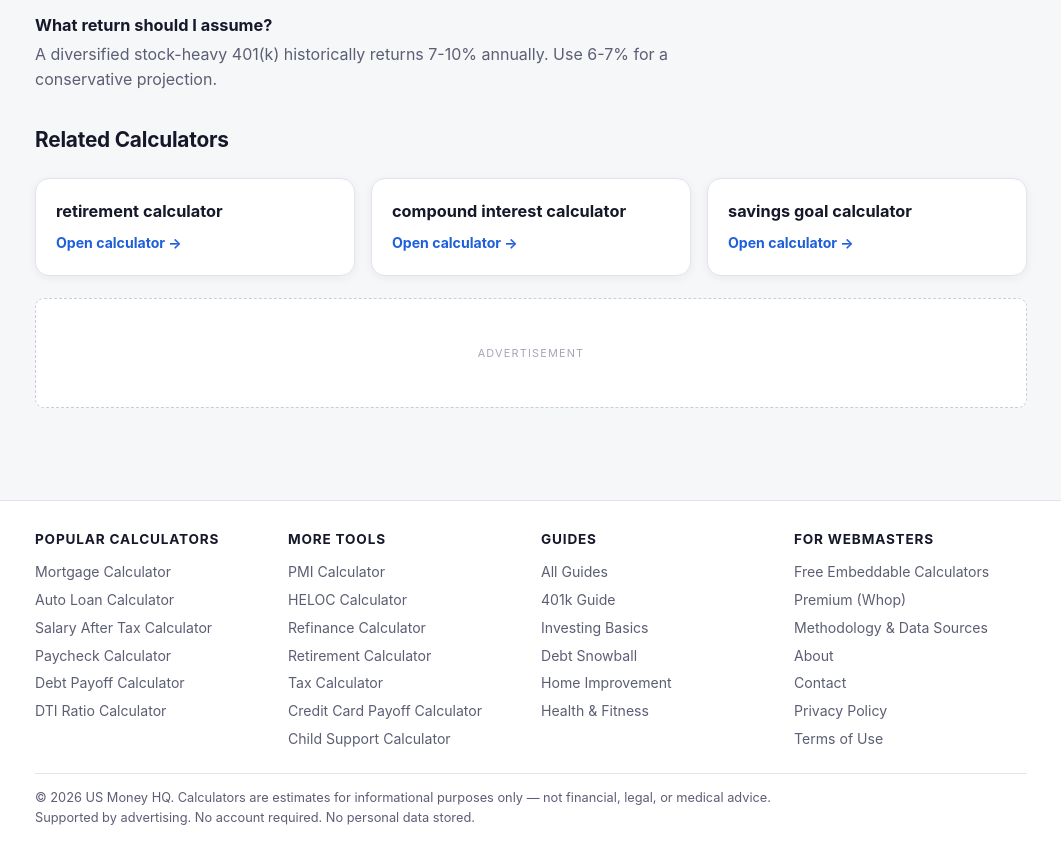
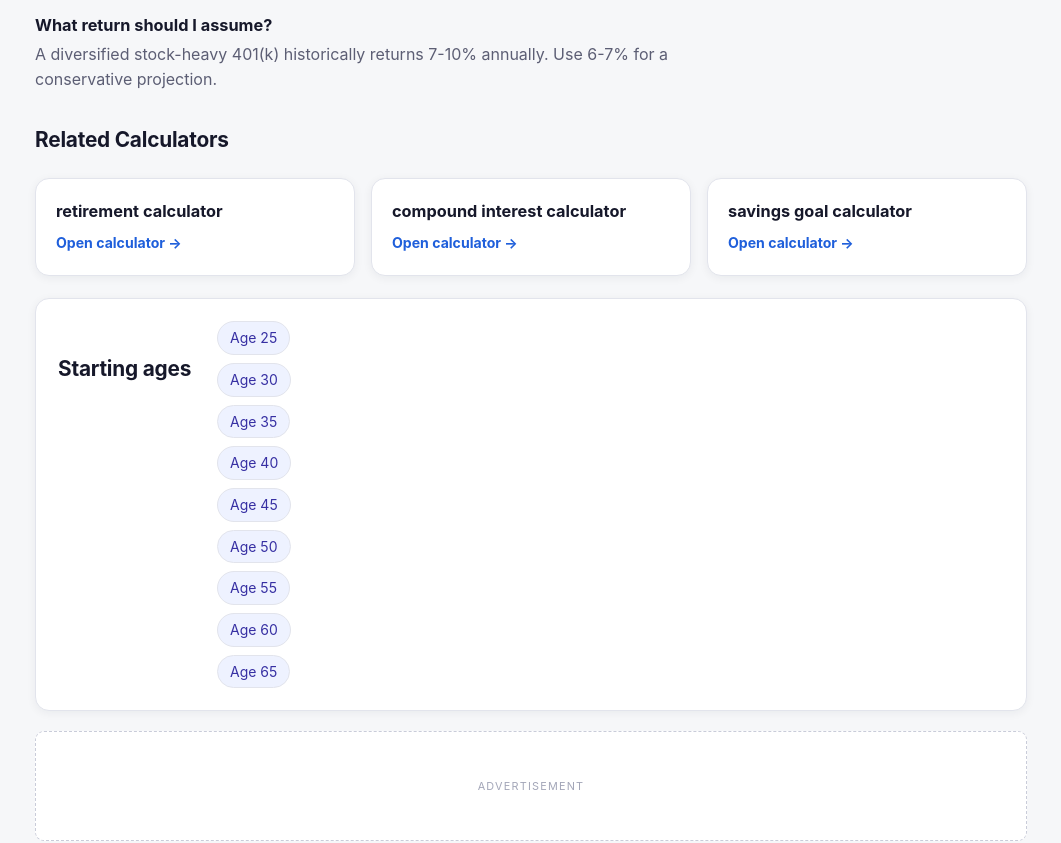
Before and after one commit to yasir23/usmoneyhq, a Next.js app: page /401k-calculator in a window 1280 px wide. Shown: the part 1212-2055 px from the top of the page, without its empty margins (109-1170 px from the left). Built offline with nearby package versions, Linux system fonts and the light colour scheme.

Commit message:
AGE ENGINE: 401k + retirement by starting age (9 ages, '401k at 30' cluster) = 18 new pages + starting-ages link cloud + sitemap

```diff
--- a/components/ToolPageShell.tsx
+++ b/components/ToolPageShell.tsx
@@ -4,7 +4,7 @@ import AdSlot from "./AdSlot";
 import ToolClient from "./ToolClient";
 import { getTool, SITE_URL, SITE_NAME, TOOLS } from "../lib/tools";
 import { getState, getComparisonPair, STATES, STATE_AWARE_TOOLS, type StateData } from "../lib/states";
-import { AMOUNT_TOOLS, allowedAmounts, fmtAmount, amountFromSlug } from "../lib/amounts";
+import { AMOUNT_TOOLS, allowedAmounts, allowedAges, AGE_TOOLS, ageFromSlug, fmtAmount, amountFromSlug } from "../lib/amounts";
 import { getMetro, type Metro } from "../lib/metros";
 
 /**
@@ -15,7 +15,7 @@ import { getMetro, type Metro } from "../lib/metros";
  * a side-by-side comparison; amountSlug renders a salary-amount scenario page
  * (programmatic SEO — real computed numbers per variant).
  */
-export default function ToolPageShell({ slug, stateSlug, amountSlug, metroSlug }: { slug: string; stateSlug?: string; amountSlug?: string; metroSlug?: string }) {
+export default function ToolPageShell({ slug, stateSlug, amountSlug, metroSlug, ageSlug }: { slug: string; stateSlug?: string; amountSlug?: string; metroSlug?: string; ageSlug?: string }) {
   const tool = getTool(slug);
   const pair: [StateData, StateData] | null = stateSlug && stateSlug.includes("-vs-") ? getComparisonPair(stateSlug) : null;
   const state: StateData | undefined = stateSlug && !pair ? getState(stateSlug) : undefined;
@@ -23,6 +23,9 @@ export default function ToolPageShell({ slug, stateSlug, amountSlug, metroSlug }
   const amount: number | undefined = amountSlug ? amountFromSlug(amountSlug) : undefined;
   const amtTool = AMOUNT_TOOLS[slug];
   const validAmount = amount !== undefined && !isNaN(amount) && amtTool && (allowedAmounts(slug) || []).includes(amount);
+  const age: number | undefined = ageSlug ? ageFromSlug(ageSlug) : undefined;
+  const ageTool = AGE_TOOLS[slug];
+  const validAge = age !== undefined && !isNaN(age) && ageTool && (allowedAges(slug) || []).includes(age);
 
   // state variants only allowed for state-aware tools
   if (stateSlug && !STATE_AWARE_TOOLS.includes(slug)) {
@@ -30,6 +33,10 @@ export default function ToolPageShell({ slug, stateSlug, amountSlug, metroSlug }
   }
   // amount variants only allowed for tools with an amount config + known amount
   if (amountSlug && !validAmount) {
+    return <NotFoundShell />;
+  }
+  // age variants only allowed for age-config tools with a known age
+  if (ageSlug && !validAge) {
     return <NotFoundShell />;
   }
   // metro variants only allowed for state-aware tools
@@ -45,6 +52,8 @@ export default function ToolPageShell({ slug, stateSlug, amountSlug, metroSlug }
     ? `${SITE_URL}/${tool.slug}/${pair[0].slug}-vs-${pair[1].slug}`
     : metro
     ? `${SITE_URL}/${tool.slug}/${metro.slug}`
+    : age
+    ? `${SITE_URL}/${tool.slug}/${ageSlug}`
     : state
     ? amount
       ? `${SITE_URL}/${tool.slug}/${amountSlug}/${state.slug}`
@@ -57,6 +66,8 @@ export default function ToolPageShell({ slug, stateSlug, amountSlug, metroSlug }
     ? `${pair[0].name} vs ${pair[1].name} ${tool.shortTitle.replace(" Calculator", "")} Calculator 2026 | US Money HQ`
     : metro
     ? `${metro.name}, ${state?.name || ""} ${tool.shortTitle.replace(" Calculator", "")} Calculator 2026 | US Money HQ`
+    : age
+    ? `${tool.shortTitle} at Age ${age}: Projected Retirement (2026) | US Money HQ`
     : state && amount
     ? `${state.name} Take-Home on a ${fmtAmount(amount)} Salary (2026) | US Money HQ`
     : state
@@ -72,6 +83,8 @@ export default function ToolPageShell({ slug, stateSlug, amountSlug, metroSlug }
     ? `Compare ${pair[0].name} vs ${pair[1].name} ${tool.shortTitle.toLowerCase()} 2026: income tax, property tax, sales tax, and take-home math side by side.`
     : metro
     ? `${tool.description} Real numbers for ${metro.name}, ${state?.name || ""}.`
+    : age
+    ? `${tool.shortTitle} started at age ${age}: projected balance at ${ageTool?.retirementAge || 65} with contributions and employer match.`
     : state && amount
     ? `${fmtAmount(amount)} salary in ${state.name} after federal and state taxes in 2026. ${state.incomeTaxNote}.`
     : state
@@ -121,12 +134,14 @@ export default function ToolPageShell({ slug, stateSlug, amountSlug, metroSlug }
   const initialValues: Record<string, string | number> | undefined =
     state && amount ? { [amtTool?.field || "salary"]: amount, state: state.abbr }
     : amount ? { [amtTool?.field || "salary"]: amount }
+    : age ? { [ageTool?.field || "years"]: Math.max(1, (ageTool?.retirementAge || 65) - age) }
     : state ? { state: state.abbr }
     : metro ? { state: getState(metro.stateSlug)?.abbr || "" }
     : pair ? { state: pair[0].abbr }
     : undefined;
 
   const amountLinks = amtTool ? (allowedAmounts(slug) || []) : [];
+  const ageLinks = ageTool ? (allowedAges(slug) || []) : [];
 
   return (
     <>
@@ -150,12 +165,13 @@ export default function ToolPageShell({ slug, stateSlug, amountSlug, metroSlug }
           <Link href={`/${tool.slug}`}>{tool.shortTitle}</Link>
           {pair && (<><span aria-hidden="true">›</span><span>{pair[0].name} vs {pair[1].name}</span></>)}
           {metro && (<><span aria-hidden="true">›</span><span>{metro.name}</span></>)}
+          {age && (<><span aria-hidden="true">›</span><span>Age {age}</span></>)}
           {amount && !state && (<><span aria-hidden="true">›</span><span>{fmtAmount(amount)}</span></>)}
           {state && !pair && !amount && !metro && (<><span aria-hidden="true">›</span><span>{state.name}</span></>)}
           {amount && state && (<><span aria-hidden="true">›</span><Link href={`/${tool.slug}/${amountSlug}`}>{fmtAmount(amount)}</Link><span aria-hidden="true">›</span><span>{state.name}</span></>)}
         </nav>
 
-        <h1>{pair ? `${pair[0].name} vs ${pair[1].name}: ${tool.h1}` : metro ? `${metro.name}, ${state?.name || ""}: ${tool.h1}` : state && amount ? `${fmtAmount(amount)} Salary in ${state.name}: ${tool.h1}` : amount ? (amountKind === "income" ? `How Much House on ${fmtAmount(amount)}?` : amountKind === "price" ? `${fmtAmount(amount)} Home: ${tool.h1}` : `${fmtAmount(amount)} Salary: ${tool.h1}`) : state ? `${state.name} ${tool.h1}` : tool.h1}</h1>
+        <h1>{pair ? `${pair[0].name} vs ${pair[1].name}: ${tool.h1}` : metro ? `${metro.name}, ${state?.name || ""}: ${tool.h1}` : age ? `${tool.shortTitle} at ${age}: ${tool.h1}` : state && amount ? `${fmtAmount(amount)} Salary in ${state.name}: ${tool.h1}` : amount ? (amountKind === "income" ? `How Much House on ${fmtAmount(amount)}?` : amountKind === "price" ? `${fmtAmount(amount)} Home: ${tool.h1}` : `${fmtAmount(amount)} Salary: ${tool.h1}`) : state ? `${state.name} ${tool.h1}` : tool.h1}</h1>
         <p className="sub">{tool.sub}</p>
 
         <AdSlot id={`${tool.slug}-${pair ? "compare" : state?.slug || "top"}`} />
@@ -198,6 +214,17 @@ export default function ToolPageShell({ slug, stateSlug, amountSlug, metroSlug }
             <div className="link-cloud">
               {amountLinks.map((a) => (
                 <Link key={a} href={`/${tool.slug}/${a}`} className="state-link">{fmtAmount(a)}</Link>
+              ))}
+            </div>
+          </div>
+        )}
+
+        {ageLinks.length > 0 && !pair && (
+          <div className="state-links card">
+            <h2>Starting ages</h2>
+            <div className="link-cloud">
+              {ageLinks.map((a) => (
+                <Link key={a} href={`/${tool.slug}/${a}`} className="state-link">Age {a}</Link>
               ))}
             </div>
           </div>
--- a/lib/amounts.ts
+++ b/lib/amounts.ts
@@ -25,6 +25,25 @@ export function allowedAmounts(slug: string): number[] | undefined {
   return undefined;
 }
 
+// Age-based scenario pages ("401k at 30") — prefill the years field from a
+// retirement-age assumption.
+export const AGES = [25, 30, 35, 40, 45, 50, 55, 60, 65];
+
+export const AGE_TOOLS: Record<string, { field: string; retirementAge: number }> = {
+  "401k-calculator": { field: "years", retirementAge: 65 },
+  "retirement-calculator": { field: "years", retirementAge: 65 },
+};
+
+export function allowedAges(slug: string): number[] | undefined {
+  return AGE_TOOLS[slug] ? AGES : undefined;
+}
+
+export function ageFromSlug(slug: string): number | undefined {
+  const n = parseInt(slug, 10);
+  if (isNaN(n) || String(n) !== slug) return undefined;
+  return n;
+}
+
 export function fmtAmount(n: number): string {
   return "$" + n.toLocaleString("en-US");
 }
```
Also changed, not shown: app/sitemap.ts (+8 -1 lines), pages/[tool]/[...segments].js (+9 -3 lines).
